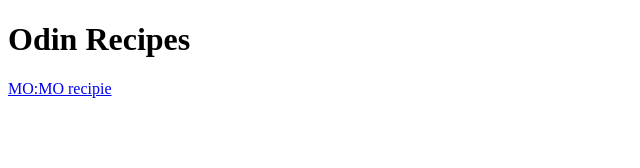
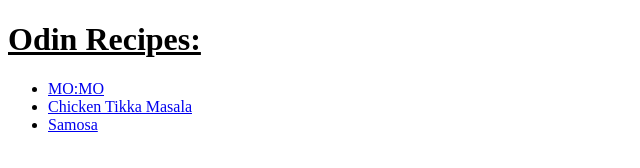
Before and after one commit to ishant-chalise2003/odin-recipie, a plain HTML site: page index.html in a window 1280 px wide. Shown: the whole page, without its empty margins (0-640 px from the left). Drawn offline with Linux system fonts and the light colour scheme.

Commit message:
add 2 more recipies to home page

```diff
--- a/index.html
+++ b/index.html
@@ -6,9 +6,14 @@
     <title>Odin Recips</title>
 </head>
 <body>
-    <h1>Odin Recipes</h1>
+    <u><h1>Odin Recipes:</h1></u>
+    <ul>
+        <li><a href="/recipes/momo.html">MO:MO </a></li>
+        <li><a href="recipes/chickenTikkaMasala.html">Chicken Tikka Masala</a></li>
+        <li><a href="/recipes/samosa.html">Samosa</a></li>
+    </ul>
 
-    <a href="/recipes/momo.html">MO:MO recipie</a>
+
 
 
 </body>
```
